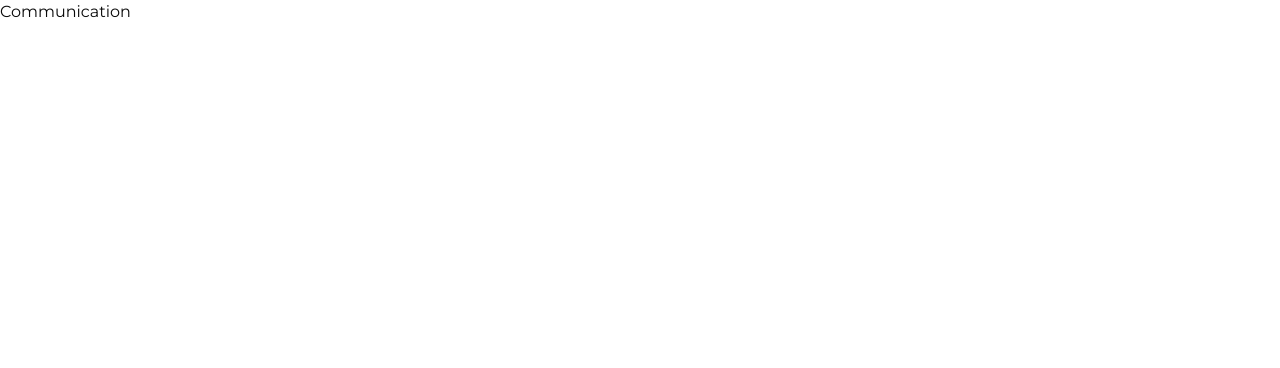
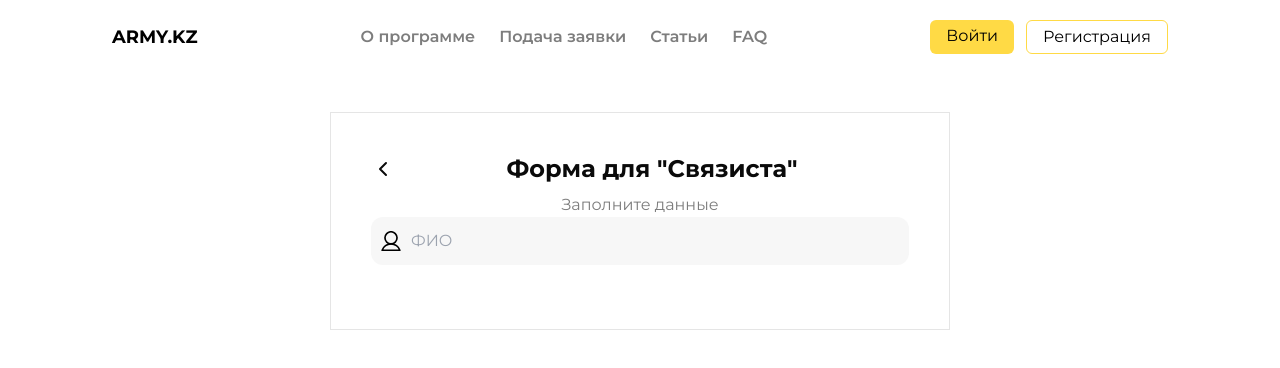
Before and after one commit to d1maash/kz-army, a Next.js app: page /application/communication in a window 1280 px wide. Shown: the top 368 px of the page. Built offline with nearby package versions, Linux system fonts and the light colour scheme.

Commit message:
minor changes

```diff
--- a/src/app/application/communication/page.tsx
+++ b/src/app/application/communication/page.tsx
@@ -1,7 +1,42 @@
+import Navbar from "@/components/Navbar"
+import { ChevronLeft } from 'lucide-react';
+import Link from "next/link";
 
 const Communication = () => {
   return (
-    <div>Communication</div>
+    <>
+        <Navbar />
+        <div className="container mx-auto px-5 mt-20 md:mt-28">
+            <div className="w-full border p-10 md:w-1/2 mx-auto flex flex-col items-center text-center">
+                <div className="w-full flex justify-between items-center">
+                    <Link href="/application"><ChevronLeft /></Link>
+                    <h3 className="text-2xl font-bold">Форма для &quot;Связиста&quot;</h3>
+                    <div className=""></div>
+                </div>
+                <p className="text-[#7D7D7D] mt-2">Заполните данные</p>
+                <form action="#" className="w-full">
+                    <div className="w-full">
+                        <input
+                            type="text"
+                            placeholder="ФИО"
+                            style={{
+                                backgroundImage: "url('/icons/user.svg')",
+                                backgroundRepeat: "no-repeat",
+                                backgroundPosition: "10px center",
+                                backgroundSize: "20px 20px",
+                            }}
+                            className="w-full rounded-xl bg-[#F7F7F7] text-[#858585] p-3 pl-10 "
+                        />
+                        {/* SElECT */}
+                        <input
+                            type="text"
+
+                        />
+                    </div>
+                </form>
+            </div>
+        </div>
+    </>
   )
 }
 
--- a/src/app/application/conscription/page.tsx
+++ b/src/app/application/conscription/page.tsx
@@ -1,7 +1,11 @@
+import Navbar from "@/components/Navbar"
 
 const Conscription = () => {
   return (
-    <div>Conscription</div>
+    <>
+        <Navbar />
+        <div>Conscription</div>
+    </>
   )
 }
 
--- a/src/app/application/page.tsx
+++ b/src/app/application/page.tsx
@@ -27,7 +27,7 @@ const Application = () => {
         <div className="container mx-auto px-5 mt-20 md:mt-28">
             <div className="w-full p-10 md:w-1/3 mx-auto flex flex-col items-center text-center">
                 <h3 className="text-2xl font-bold">Подача заявки на службу</h3>
-                <p className="text-[#7D7D7D]">Выберите один из вариантов.</p>
+                <p className="text-[#7D7D7D] mt-2">Выберите один из вариантов.</p>
 
                 <div className="flex justify-center gap-10 text-lg font-semibold mt-12">
                     <button
--- a/src/app/auth/login/page.tsx
+++ b/src/app/auth/login/page.tsx
@@ -1,7 +1,28 @@
+"use client"
+
 import Navbar from "@/components/Navbar"
 import Link from "next/link"
+import { useState } from "react"
+import { api } from "@/utils/api"
 
 const Login = () => {
+  const [username, setUsername] = useState("");
+  const [password, setPassword] = useState("");
+  const [error, setError] = useState("");
+
+  const handleLogin = async (e: React.FormEvent) => {
+    e.preventDefault();
+    try {
+      const response = await api.post("/auth/login/", { username, password });
+      console.log("Успешный вход:", response.data);
+      // Можно сохранить токен или обновить состояние пользователя
+    } catch (err: any) {
+      console.error("Ошибка входа:", err.response?.data || err.message);
+      setError(err.response?.data?.detail || "Ошибка авторизации");
+    }
+  };
+
+
     return (
       <>
       <Navbar />
@@ -9,11 +30,14 @@ const Login = () => {
           <div className="w-full mx-10 md:w-1/3 p-12 bg-white rounded-xl shadow-lg text-center">
               <h3 className="font-bold text-xl">Войти</h3>
               <p className="text-[#7D7D7D]">Напишите ваш логин и пароль</p>
-              <form action="#" className="mt-6">
+              {error && <p style={{ color: "red" }}>{error}</p>}
+              <form onSubmit={handleLogin} className="mt-6">
                 <input
                     type="text"
                     className="w-full rounded-xl bg-[#F7F7F7] text-[#858585] p-3 pl-10 "
                     placeholder="Логин"
+                    value={username}
+                    onChange={(e) => setUsername(e.target.value)}
                     style={{
                         backgroundImage: "url('/icons/user.svg')",
                         backgroundRepeat: "no-repeat",
@@ -25,9 +49,11 @@ const Login = () => {
                     type="password"
                     className="w-full rounded-xl mt-3 bg-[#F7F7F7] text-[#858585] p-3 "
                     placeholder="Пароль"
+                    value={password}
+                    onChange={(e) => setPassword(e.target.value)}
                 />
 
-                <button className="w-full rounded-xl mt-6 p-3 font-medium bg-custom-yellow text-black">
+                <button type="submit" className="w-full rounded-xl mt-6 p-3 font-medium bg-custom-yellow text-black">
                     Войти
                 </button>
 
--- a/src/utils/api.ts
+++ b/src/utils/api.ts
@@ -1,6 +1,6 @@
 import axios from "axios";
 
-const API_URL = "/api"; // Используем проксированный путь
+const API_URL = "http://89.46.33.188/api/"; // Используем проксированный путь
 
 export const api = axios.create({
   baseURL: API_URL,
```
